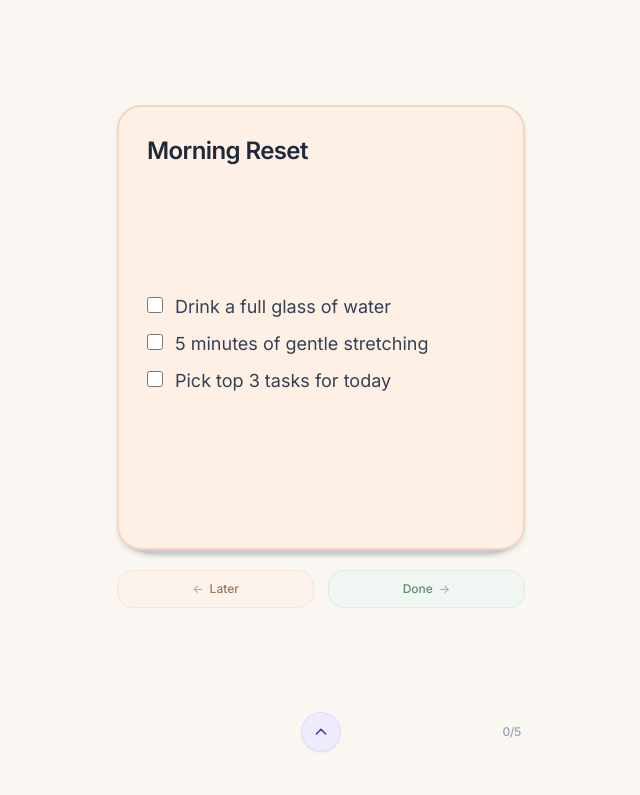
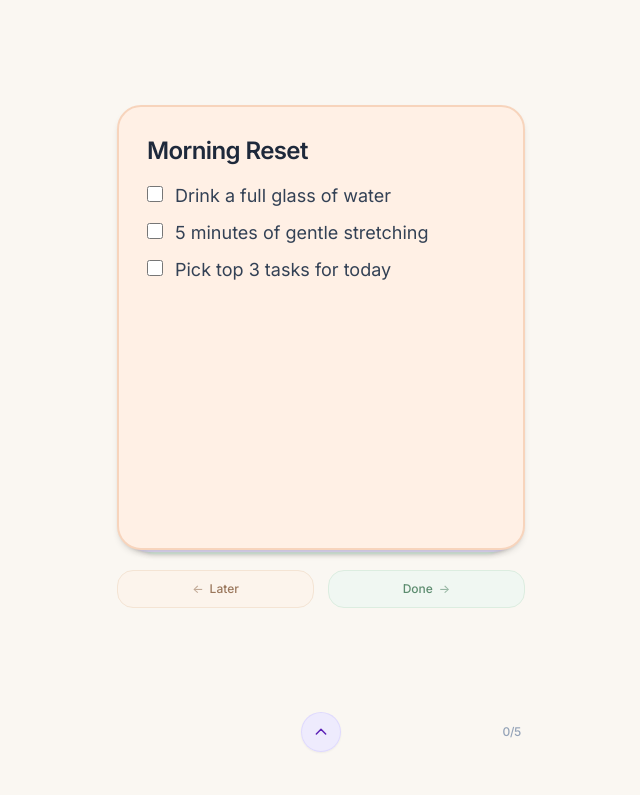
Before and after one commit to imrank-mik2/SwipeNotes, a plain HTML site: page app/src/main/assets/index.html in a window 1280 px wide. Shown: the whole page, without its empty margins (319-959 px from the left). Drawn offline with nearby package versions, Linux system fonts and the light colour scheme.

Commit message:
Align card body text to top towards heading

```diff
--- a/app/src/main/assets/index.html
+++ b/app/src/main/assets/index.html
@@ -427,7 +427,7 @@
         const isMultiLine = lines.length > 1;
 
         const cardEl = document.createElement('div');
-        cardEl.className = `swipe-card absolute inset-0 rounded-3xl ${pTheme.cardBg} border-2 ${pTheme.border} shadow-md p-7 flex flex-col justify-between ${isTop ? 'cursor-grab z-20' : 'pointer-events-none z-10'}`;
+        cardEl.className = `swipe-card absolute inset-0 rounded-3xl ${pTheme.cardBg} border-2 ${pTheme.border} shadow-md p-7 flex flex-col justify-start ${isTop ? 'cursor-grab z-20' : 'pointer-events-none z-10'}`;
 
         const scale = 1 - i * 0.04;
         const translateY = i * 11;
@@ -479,13 +479,13 @@
             Later
           </div>
 
-          <div>
+          <div class="mb-4">
             <h2 style="font-size: ${tSize}px; line-height: 1.3;" class="font-semibold text-slate-800 tracking-tight">
               ${escapeHtml(card.title)}
             </h2>
           </div>
 
-          <div class="my-auto py-4 overflow-y-auto max-h-[260px]">
+          <div class="flex-1 overflow-y-auto max-h-[300px] pr-1">
             ${bodyHtml}
           </div>
 
```
Also changed, not shown: index.html (+3 -3 lines).
